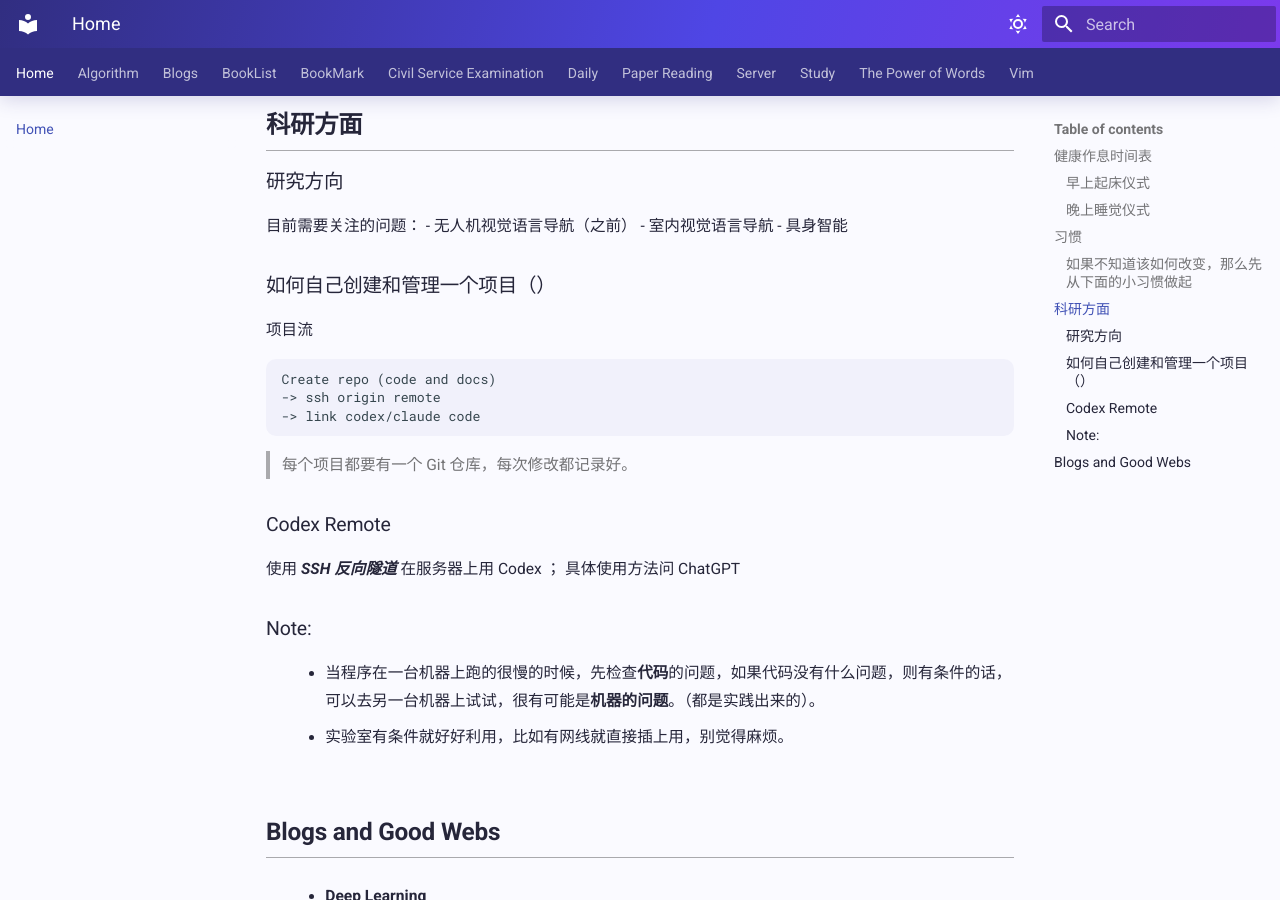
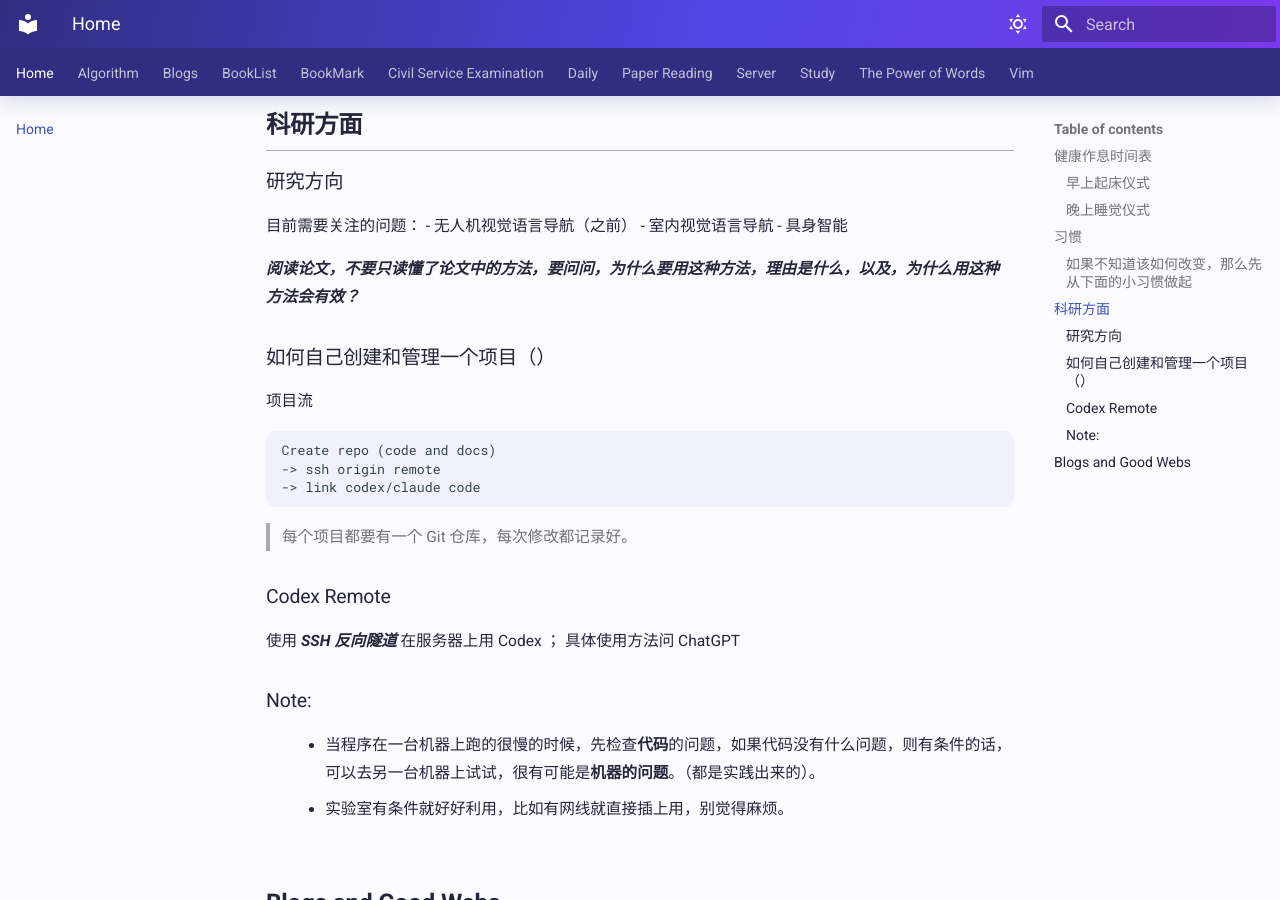
Before and after one commit to WGZ-W/wgz-w.github.io, an MkDocs documentation site: the page built from docs/index.md, in a window 1280 px wide and 900 px high, scrolled down 2159 px. Built offline with MkDocs 1.6.1 and Material for MkDocs 9.7.7, drawn with Linux system fonts in a browser that asks for light colours.

Commit message:
Add guidance on critical reading of research papers

```diff
--- a/docs/index.md
+++ b/docs/index.md
@@ -104,6 +104,7 @@
 - 室内视觉语言导航
 - 具身智能
 
+***阅读论文，不要只读懂了论文中的方法，要问问，为什么要用这种方法，理由是什么，以及，为什么用这种方法会有效？***
 
 ### 如何自己创建和管理一个项目（）
 项目流
```
